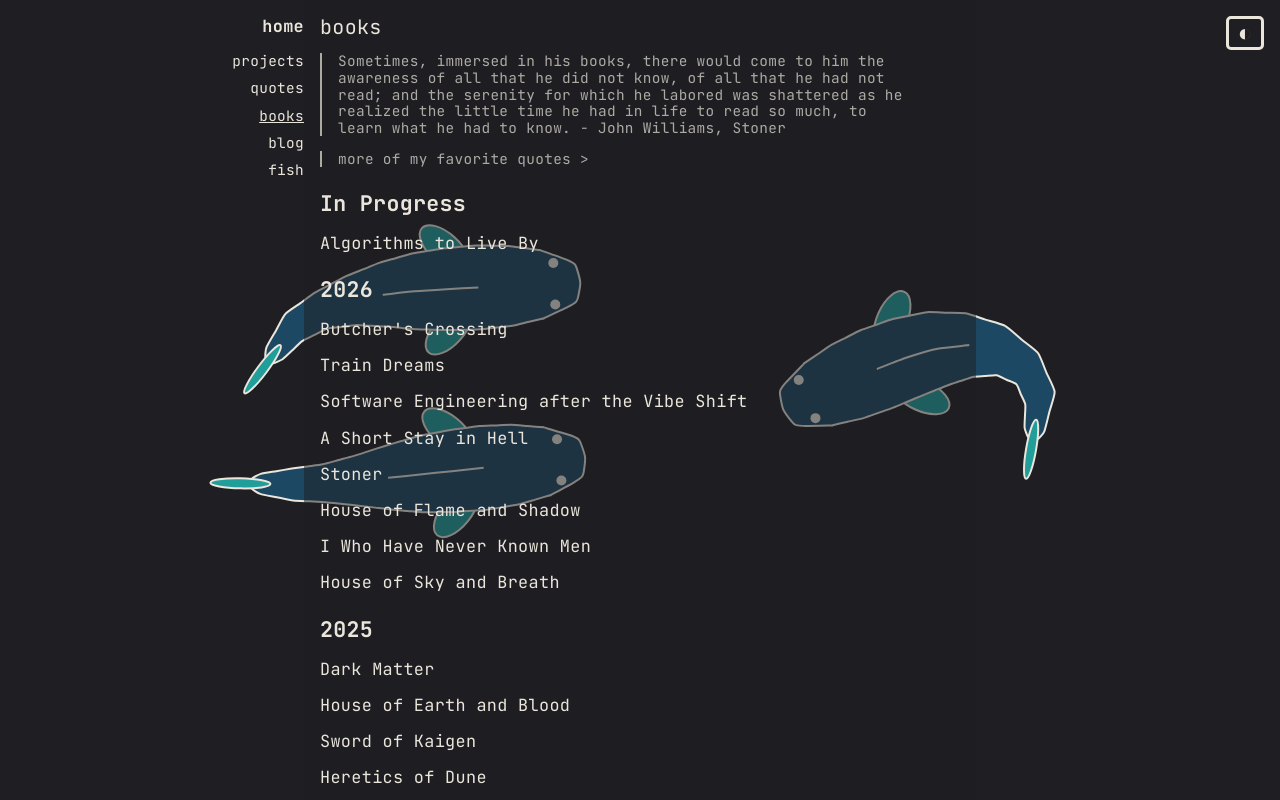
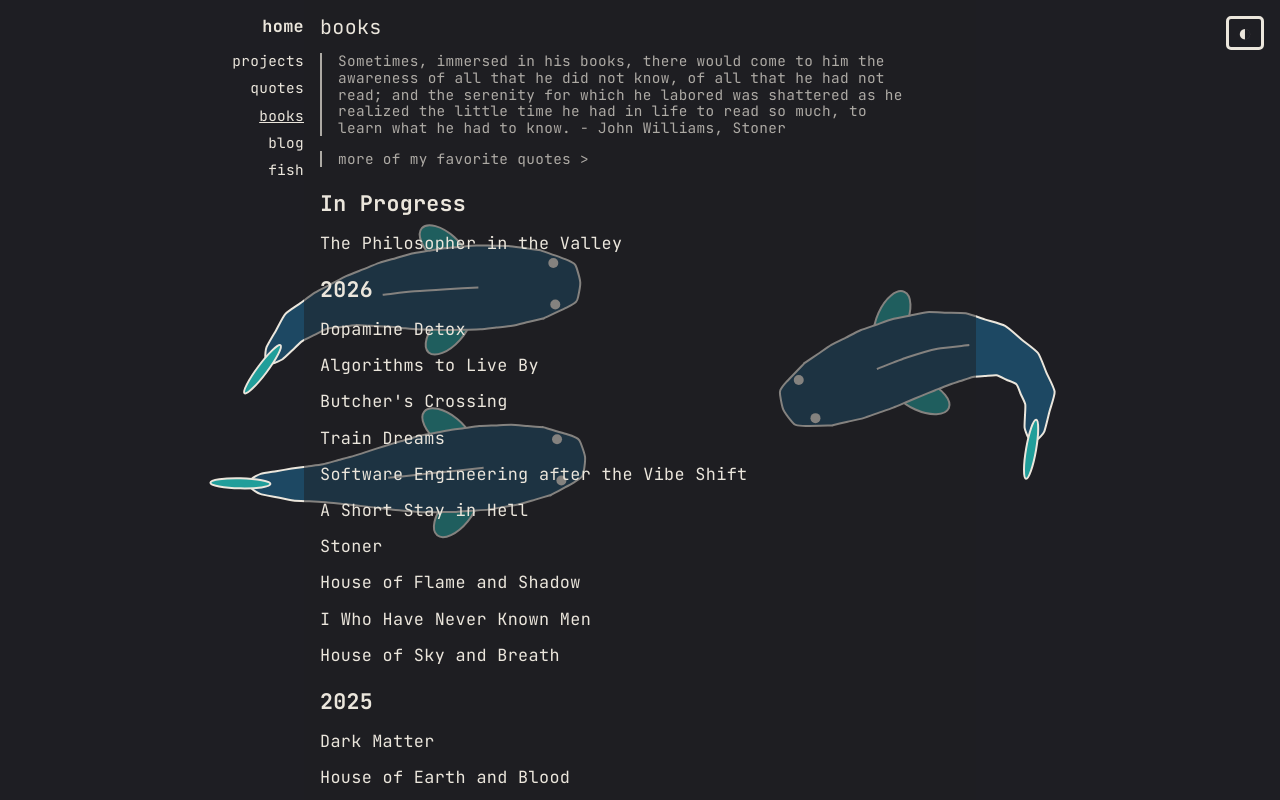
Before and after one commit to Dalton8804/dalton8804.github.io, a Next.js app: page /books in a window 1280 px wide. Shown: the top 800 px of the page. Built offline with nearby package versions, Linux system fonts and the light colour scheme.

Commit message:
Update book titles in reading list

```diff
--- a/app/books/page.tsx
+++ b/app/books/page.tsx
@@ -8,9 +8,11 @@ export default function Books() {
             <blockquote><Link href="/quotes">more of my favorite quotes &gt;</Link></blockquote>
 
             <h2>In Progress</h2>
-            <h3>Algorithms to Live By</h3>
+            <h3>The Philosopher in the Valley</h3>
 
             <h2>2026</h2>
+            <h3>Dopamine Detox</h3>
+            <h3>Algorithms to Live By</h3>
             <h3>Butcher's Crossing</h3>
             <h3>Train Dreams</h3>
             <h3>Software Engineering after the Vibe Shift</h3>
```
